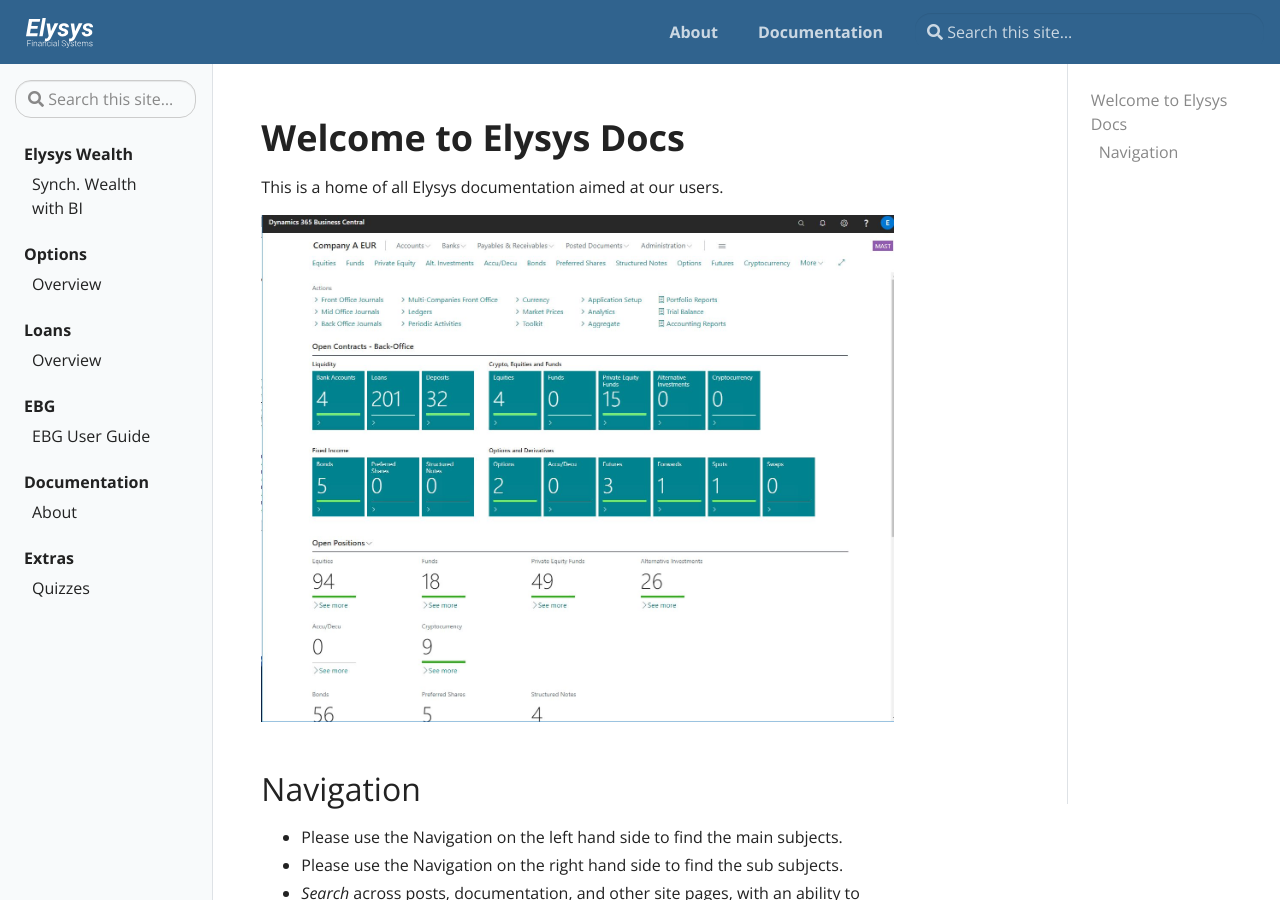
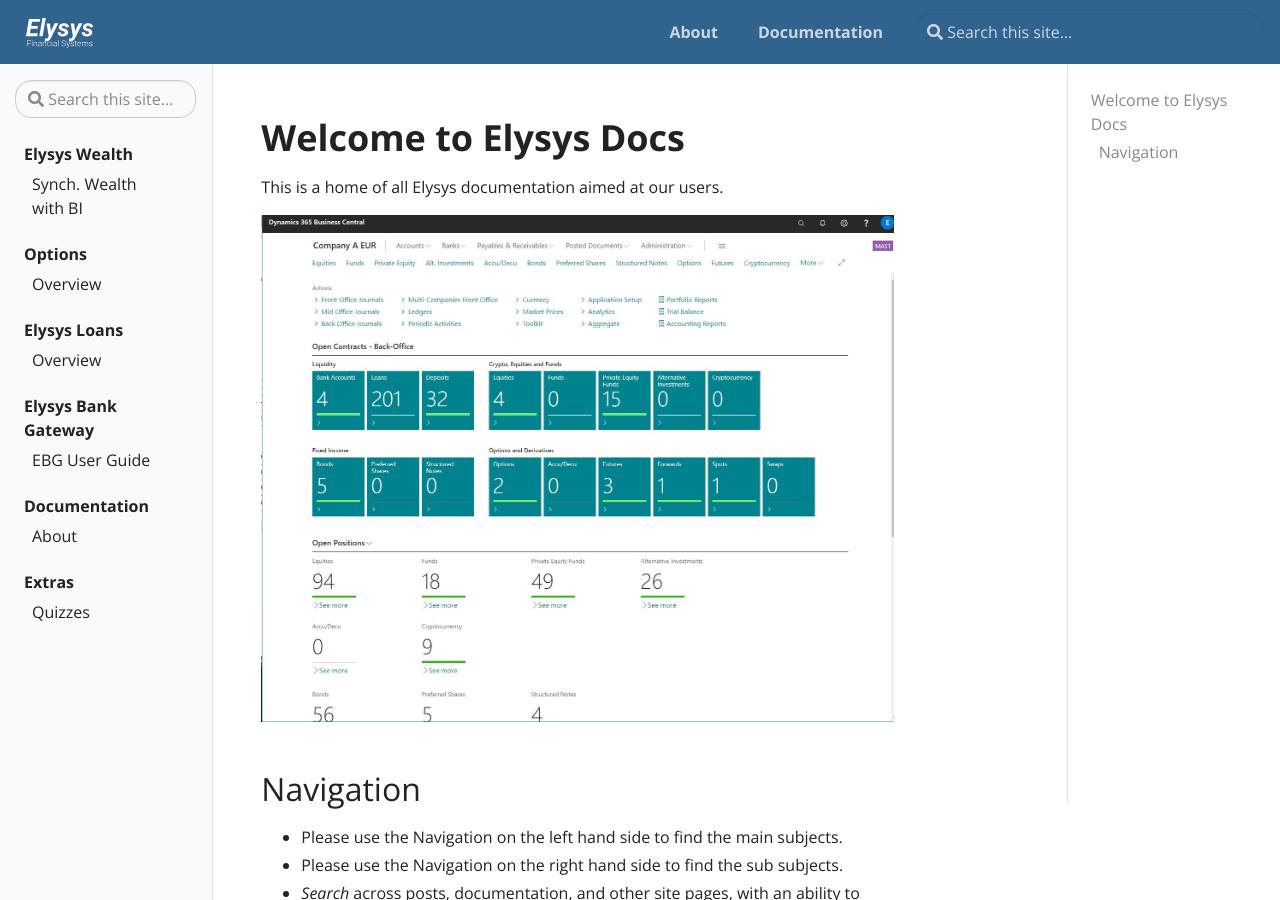
Before and after one commit to Elysys/Docs, a Jekyll site: the page built from pages/index.md, in a window 1280 px wide and 900 px high. Built offline with Jekyll 4.4.1, drawn with Linux system fonts in a browser that asks for light colours.

Commit message:
chanegd toc

```diff
--- a/_data/toc.yml
+++ b/_data/toc.yml
@@ -8,7 +8,7 @@
   links:
     - title: "Overview"
       url: "docs/wealth/options_info"
-- title: Loans
+- title: Elysys Loans
   url: "docs/loans/loansanddeposits"
   links:
     - title: "Overview"
@@ -16,7 +16,7 @@
       children:
         - title: "NAVCash General Setup"
           url: "docs/loans/loansanddeposits#NAVCash-General-Setup"
-- title: EBG
+- title: Elysys Bank Gateway
   url: "docs/ebg/EBG User Guide"
   links:
     - title: "EBG User Guide"
```
